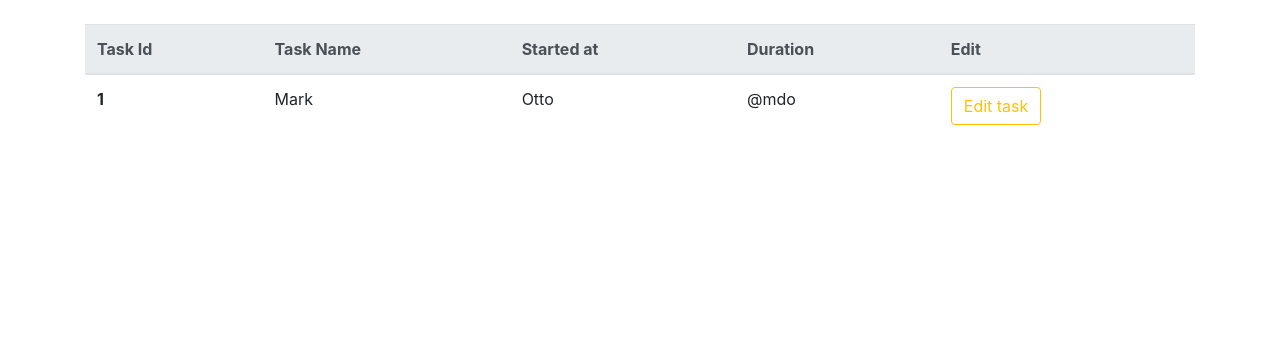
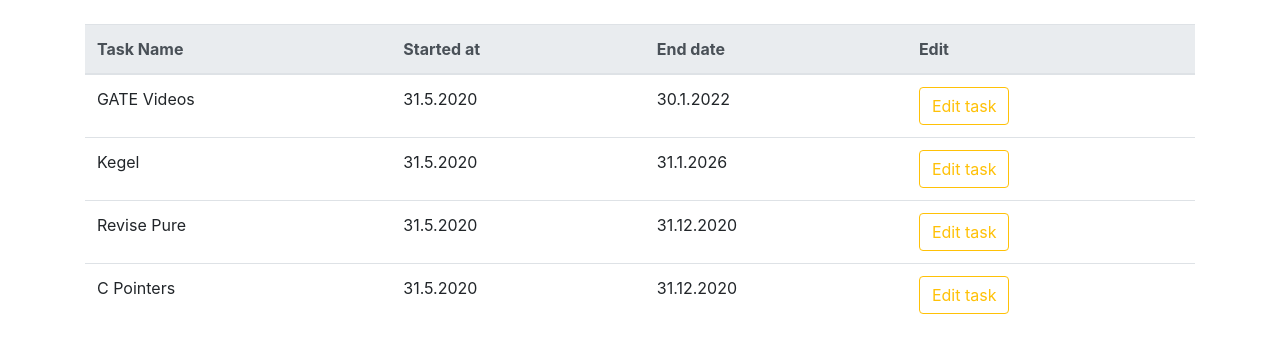
Before and after one commit to rittwickBhabak/Task-manager, a Flask app: template myproject/templates/tasklist.html in a window 1280 px wide. Shown: the part 56-409 px from the top of the page. Run offline with Flask 2, Linux system fonts and the light colour scheme; the template is opened without the code that fills it: values that come from a table or form of the project are taken from there, others are empty; data comes from the database, SQL or seed files in the repository; some libraries are stand-ins or nearby versions.

Commit message:
new tasks can be added to task db

```diff
--- a/app.py
+++ b/app.py
@@ -31,10 +31,13 @@ def newTask():
         fourmonth = request.form['fourmonth']
         sixmonth = request.form['sixmonth']
         oneyear = request.form['oneyear']
-
-        print(regularinterval, everyday, twoday, threeday, fiveday, sevenday, tenday,fifteenday, twentyday, onemonth, fourtyfiveday, twomonth, threemonth, fourmonth, sixmonth, oneyear)
+        userId = session['user_id']
+        repList = '{"0":regularinterval, "1": everyday, "2":twoday, "3":threeday, "5":fiveday, "7":sevenday, "10":tenday,"15":fifteenday, "20":twentyday, "30":onemonth, "45":fourtyfiveday, "60":twomonth, "90":threemonth, "120":fourmonth, "180":sixmonth, "360":oneyear}'
         new = Task(name,userId, sday,smonth,syear,repList,eday,emonth,eyear)
-
+        db.session.add(new)
+        db.session.commit()
+        flash('Task added successfully','success')
+        return redirect(url_for('tasklist'))
     return render_template('newtask.html')
 
 @app.route('/update', methods=['GET','POST'])
@@ -110,7 +113,8 @@ def signup():
 
 @app.route('/tasklist')
 def tasklist():
-    return render_template('taskList.html')
+    tasks = Task.query.filter_by(userId = session['user_id'])
+    return render_template('taskList.html', tasks=tasks)
 
 @app.route('/logout')
 @login_required
--- a/myproject/templates/tasklist.html
+++ b/myproject/templates/tasklist.html
@@ -1,27 +1,33 @@
 {% extends "base.html" %}
 {% block tasklistactive %} active {% endblock %}
 {% block body %}
+<div >
+    {% for tag, msg in get_flashed_messages(with_categories=True) %}
+    <div class="alert alert-{{tag}}" role="alert">
+        {{msg}}
+      </div>
+    {% endfor %}
+</div>
 <div class="container my-4">
 
     <table class="table">
         <thead class="thead-light">
             <tr>
-                <th scope="col">Task Id</th>
                 <th scope="col">Task Name</th>
                 <th scope="col">Started at</th>
-                <th scope="col">Duration</th>
+                <th scope="col">End date</th>
                 <th scope="col">Edit</th>
             </tr>
         </thead>
         <tbody>
+            {% for task in tasks %}
             <tr>
-                <th scope="row">1</th>
-                <td>Mark</td>
-                <td>Otto</td>
-                <td>@mdo</td>
-                <td><button class="btn btn-outline-warning">Edit task</button></td>
+                <td>{{task.taskName}}</td>
+                <td>{{ task.startDay }}.{{ task.startMonth }}.{{ task.startYear }}</td>
+                <td>{{ task.endDay }}.{{ task.endMonth }}.{{ task.endYear }}</td>
+                <td><a href="/update"><button class="btn btn-outline-warning">Edit task</button></a></td>
             </tr>
-
+            {% endfor %}
 
         </tbody>
     </table>
--- a/projectmanagement.txt
+++ b/projectmanagement.txt
@@ -3,7 +3,8 @@
 2. edit basic.html, login.html, signup.html (frontend) (done)
 3. complete login and signup and logout porcess with index.html (done)
 4. complete newtask.html front-end (done)
-5. complete newtask.html backend
+5a. complete newtask.html backend (done)
+5b. add tasks to revision list
 6. display tasks in index.html
 7. complete editTask.html front-end (done)
 8. complete editTask backend
```
Also changed, not shown: migrations/versions/9d7c2402b124_end_date_column_added_to_task_model.py (renamed from migrations/versions/0b8b99e744db_forms_ready_backend_only.py, +7 -5 lines), myproject/data.sqlite, test.py (line endings or trailing spaces).
